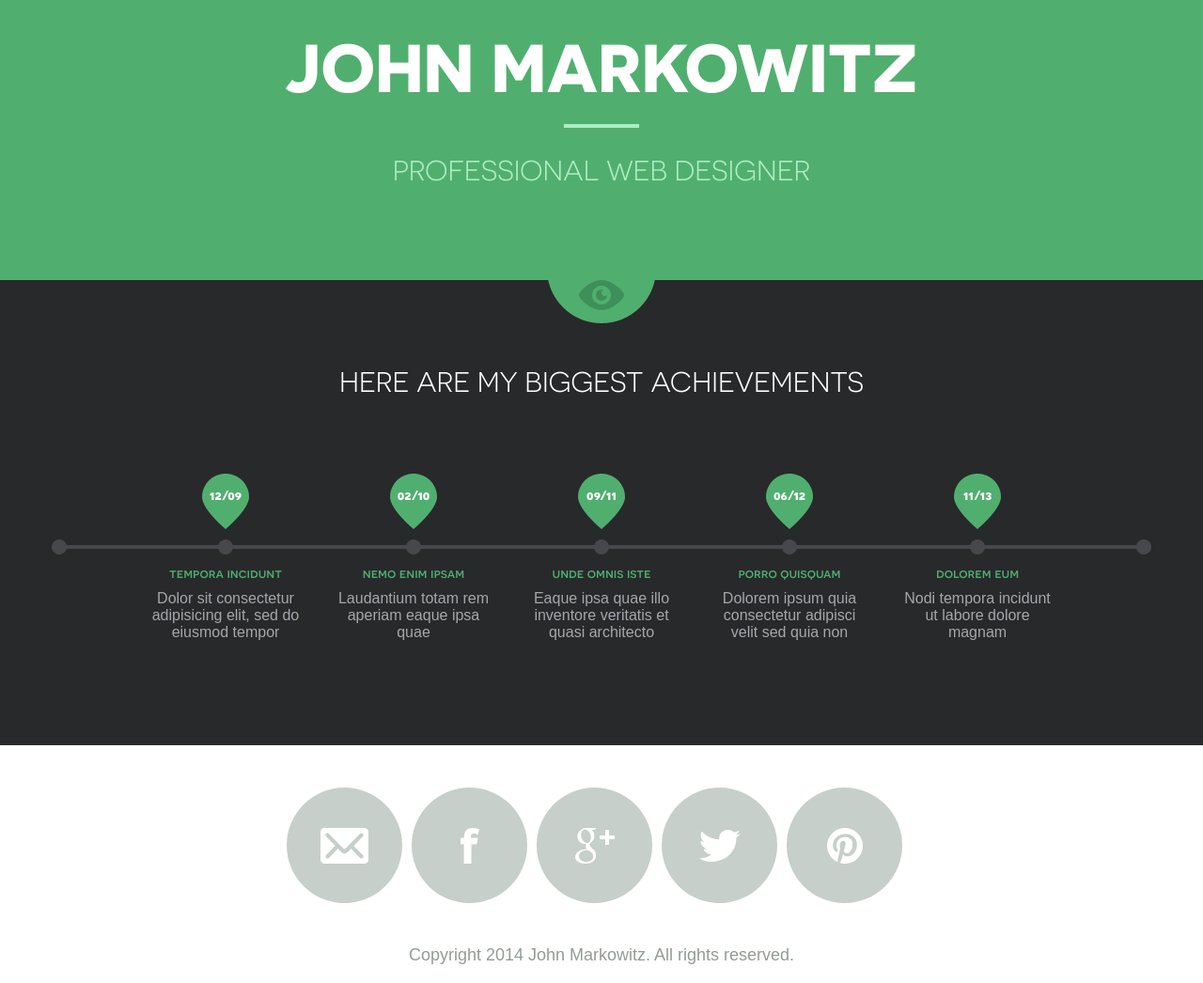
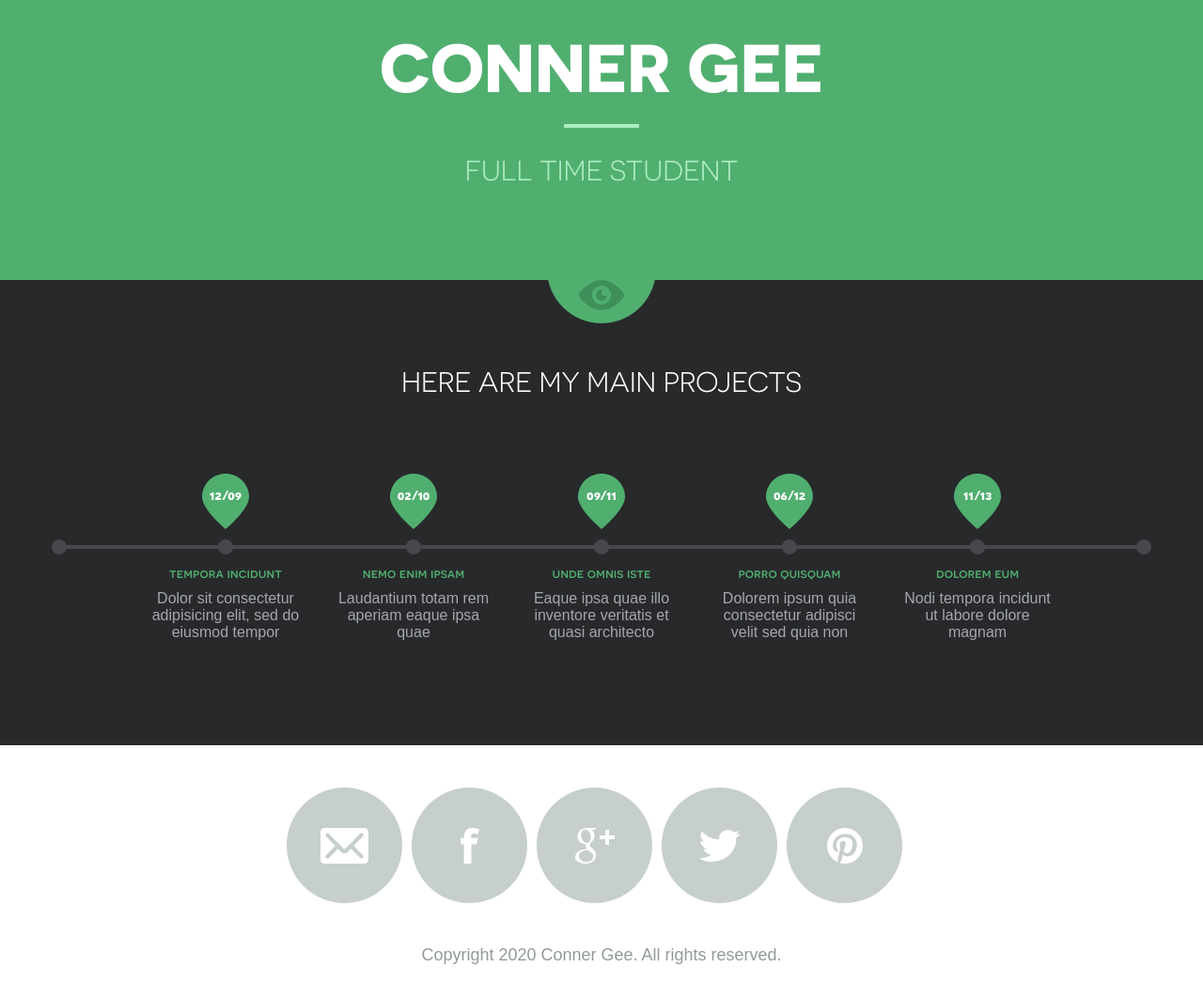
Before and after one commit to connerg566/connerg566.github.io, a plain HTML site: page index.html in a window 1280 px wide. Shown: the part 140-1186 px from the top of the page at 94% size. Drawn offline with nearby package versions, Linux system fonts and the light colour scheme.

Commit message:
Initial Commit

```diff
--- a/index.html
+++ b/index.html
@@ -28,13 +28,13 @@
 							<li><a href="Contact.html">Contact</a></li>
 						</ul>
 					</nav>
-				<h1 class="logo">John Markowitz</h1>
-				<h2 class="slogan">Professional Web Designer</h2>
+				<h1 class="logo">Conner Gee</h1>
+				<h2 class="slogan">Full Time Student</h2>
 			</header>
 		</div>
 		<div class="wrapper-holder grey">
 			<section id="main">
-				<h2>Here are my biggest achievements</h2>
+				<h2>Here are my main projects</h2>
 				<div class="box_timeline_holder">
 					<div class="box_timeline">
 						<ul>
@@ -87,7 +87,7 @@
 					<li class="twitter"><a href="#">Twitter</a></li>
 					<li class="pinterest"><a href="#">Pinterest</a></li>
 				</ul>
-				<p class="copy">Copyright 2014 John Markowitz. All rights reserved.</p>
+				<p class="copy">Copyright 2020 Conner Gee. All rights reserved.</p>
 			</div>
 		</footer>
 	</div>
```
